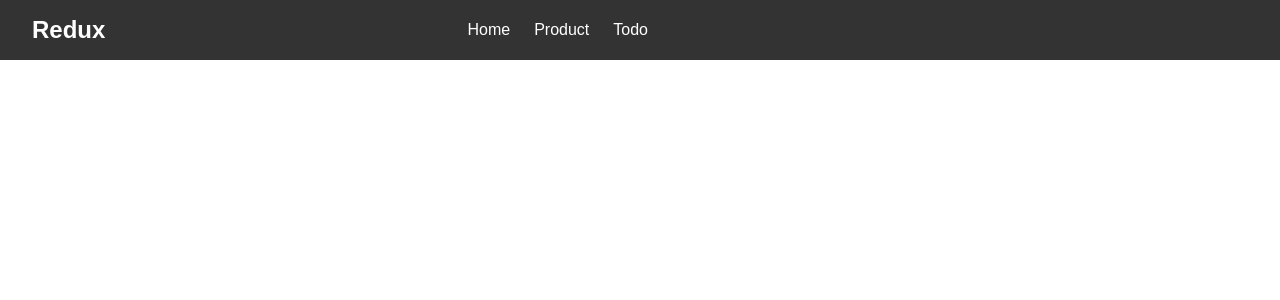
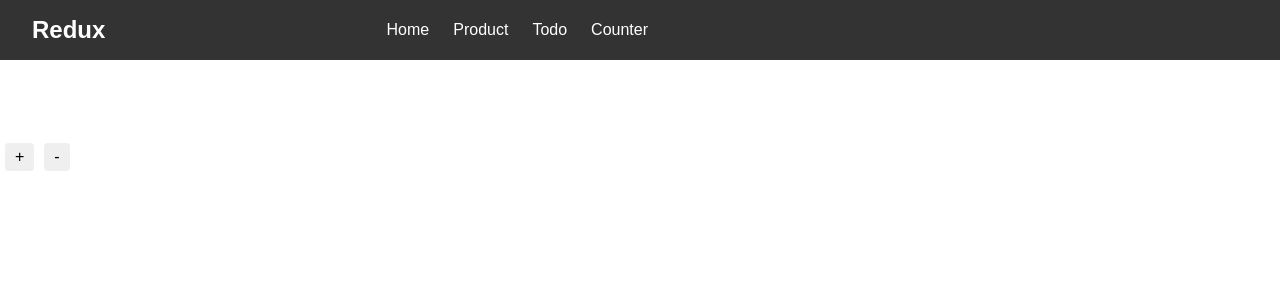
Before and after one commit to Muhammed-Sahad-P/Redux-Learning, a React (Vite) app: page /counter in a window 1280 px wide. Shown: the top 300 px of the page. Built offline with nearby package versions, Linux system fonts and the light colour scheme.

Commit message:
create a simple counter

```diff
--- a/src/App.jsx
+++ b/src/App.jsx
@@ -3,6 +3,7 @@ import Navbar from "./Components/Home/Navbar/Navbar";
 import ProductList from "./Components/Product/ProductList";
 import Home from "./Components/Home/Home";
 import TodoApp from "./Components/Todo/TodoApp";
+import Counter from "./Components/Counter/Counter";
 const App = () => {
   return (
     <>
@@ -12,6 +13,7 @@ const App = () => {
           <Route path="/" element={<Home />} />
           <Route path="/productlist" element={<ProductList />} />
           <Route path="/todo" element={<TodoApp />} />
+          <Route path="/counter" element={<Counter />} />
         </Routes>
       </>
     </>
--- /dev/null
+++ b/src/Components/Counter/Counter.jsx
@@ -0,0 +1,16 @@
+import { useSelector, useDispatch } from "react-redux";
+import { increment, decrement } from "./CounterSlice";
+
+const Counter = () => {
+  const count = useSelector((state) => state.counter.value);
+  const dispatch = useDispatch();
+  return (
+    <div>
+      <h1>{count}</h1>
+      <button onClick={() => dispatch(increment())}>+</button>
+      <button onClick={() => dispatch(decrement())}>-</button>
+    </div>
+  );
+};
+
+export default Counter;
--- /dev/null
+++ b/src/Components/Counter/CounterSlice.jsx
@@ -0,0 +1,13 @@
+import { createSlice } from "@reduxjs/toolkit";
+
+const counterSlice = createSlice({
+    name:'counter',
+    initialState:{value:0},
+    reducers:{
+        increment : state => {state.value +=1},
+        decrement : state => {state.value -=1},
+    }
+});
+
+export const {increment, decrement} = counterSlice.actions;
+export default counterSlice.reducer
--- a/src/Components/Home/Navbar/Navbar.jsx
+++ b/src/Components/Home/Navbar/Navbar.jsx
@@ -18,6 +18,9 @@ const Navbar = () => {
           <li>
             <Link to="/todo">Todo</Link>
           </li>
+          <li>
+            <Link to="/counter">Counter</Link>
+          </li>
         </ul>
       </div>
     </div>
--- a/src/redux/store.jsx
+++ b/src/redux/store.jsx
@@ -1,10 +1,12 @@
 import { configureStore } from "@reduxjs/toolkit";
 import cartReducer from "./cart";
 import todosReducer from "./../Components/Todo/TodoSlice";
+import counterReducer from "./../Components/Counter/CounterSlice";
 
 export const store = configureStore({
   reducer: {
     cart: cartReducer,
     todos: todosReducer,
+    counter: counterReducer,
   },
 });
```
